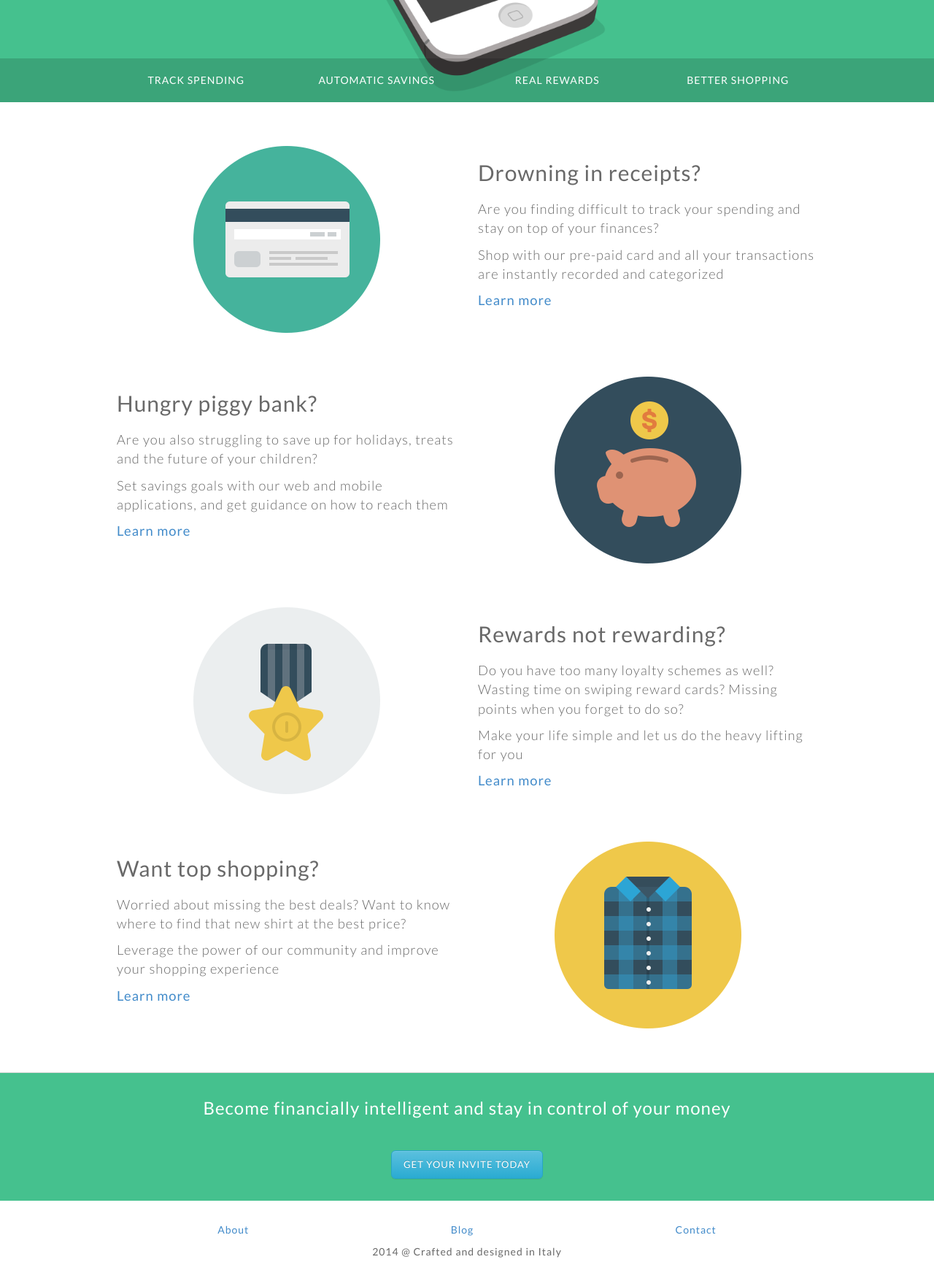
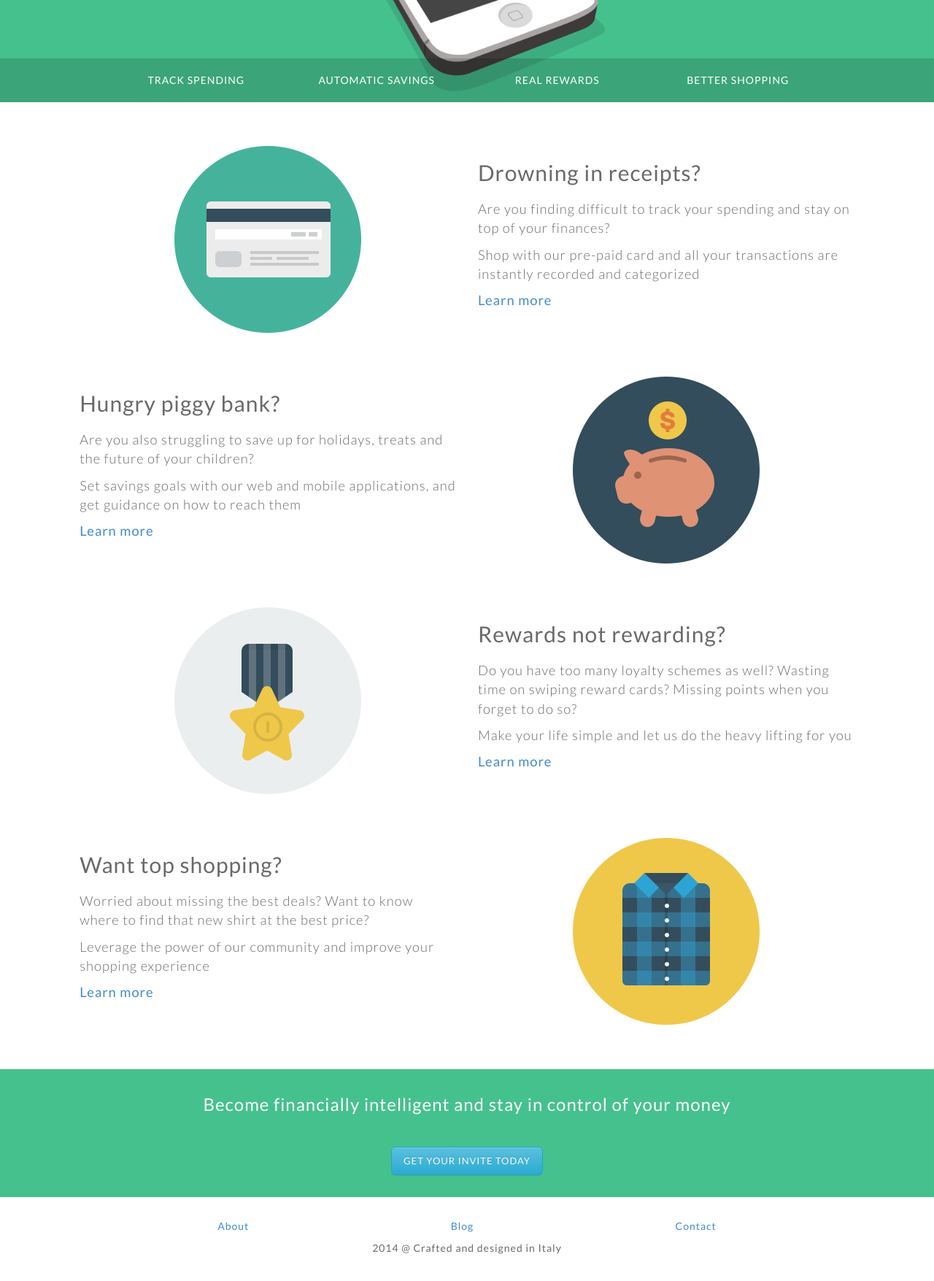
Before and after one commit to kendall80/mu-landing-design, a PHP site: page / in a window 1280 px wide. Shown: the part 476-2231 px from the top of the page at 73% size. After the commit the page ends 2194 px from the top, so only its background shows below. Run offline with PHP 8.4, Linux system fonts and the light colour scheme; some libraries are stand-ins or nearby versions; some web fonts are replaced.

Commit message:
adjust row/column layout to 5 grids

```diff
--- a/css/my-styles.css
+++ b/css/my-styles.css
@@ -304,12 +304,16 @@ input {
 	background: #fff;
 	color: dimgray;
 	letter-spacing: 1px;
-	padding: 30px 0;
+	padding: 30px 0px;
 	border-bottom: solid 1px #D8D8D8;
 }
 
 .ecosystem .row {
 	padding: 30px 0;
+}
+
+.ecosystem .content {
+	width: 100%;
 }
 
 .ft-icon {
@@ -489,6 +493,8 @@ button {
 	.ecosystem .row {
 		padding: 15px 0;
 		border-bottom: solid 1px #D8D8D8;
+		width: 85%;
+		margin: 0 auto;
 	}
 	.ecosystem .row:last-child {
 		padding: 15px 0;
--- a/index.html
+++ b/index.html
@@ -92,11 +92,11 @@
         <section class="ecosystem">
           <div class="content">
 
-            <div class="row">
-              <div class="col-sm-6">
+            <div class="row spending">
+              <div class="col-sm-5 col-sm-offset-1">
                 <img class="img-responsive ft-icon" src="public/img/icons/credit-card.png">
               </div>
-              <div class="col-sm-6">
+              <div class="col-sm-5">
                 <h2>Drowning in receipts?</h2>
                 <div class="ft-text">
                   <p>Are you finding difficult to track your spending and stay on top of your finances?</p>
@@ -106,11 +106,11 @@
               </div>
             </div>
 
-            <div class="row">
-              <div class="col-sm-6 col-sm-push-6">
+            <div class="row savings">
+              <div class="col-sm-5 col-sm-offset-1 col-sm-push-5">
                 <img class="img-responsive ft-icon" src="public/img/icons/money-saving.png">
               </div>
-              <div class="col-sm-6 col-sm-pull-6">
+              <div class="col-sm-5 col-sm-pull-5">
                 <h2>Hungry piggy bank?</h2>
                 <div class="ft-text">
                   <p>Are you also struggling to save up for holidays, treats and the future of your children?</p>
@@ -120,11 +120,11 @@
               </div>
             </div>
 
-            <div class="row">
-              <div class="col-sm-6">
+            <div class="row rewards">
+              <div class="col-sm-5 col-sm-offset-1">
                 <img class="img-responsive ft-icon" src="public/img/icons/medal.png">
               </div>
-              <div class="col-sm-6">
+              <div class="col-sm-5">
                 <h2>Rewards not rewarding?</h2>
                 <div class="ft-text">
                   <p>Do you have too many loyalty schemes as well? Wasting time on swiping reward cards? Missing points when you forget to do so?</p>
@@ -134,11 +134,11 @@
               </div>
             </div>
 
-            <div class="row">
-              <div class="col-sm-6 col-sm-push-6">
+            <div class="row shopping">
+              <div class="col-sm-5 col-sm-offset-1 col-sm-push-5">
                 <img class="img-responsive ft-icon" src="public/img/icons/shirt.png">
               </div>
-              <div class="col-sm-6 col-sm-pull-6">
+              <div class="col-sm-5 col-sm-pull-5">
                 <h2>Want top shopping?</h2>
                 <div class="ft-text">
                   <p>Worried about missing the best deals? Want to know where to find that new shirt at the best price?</p>
```
